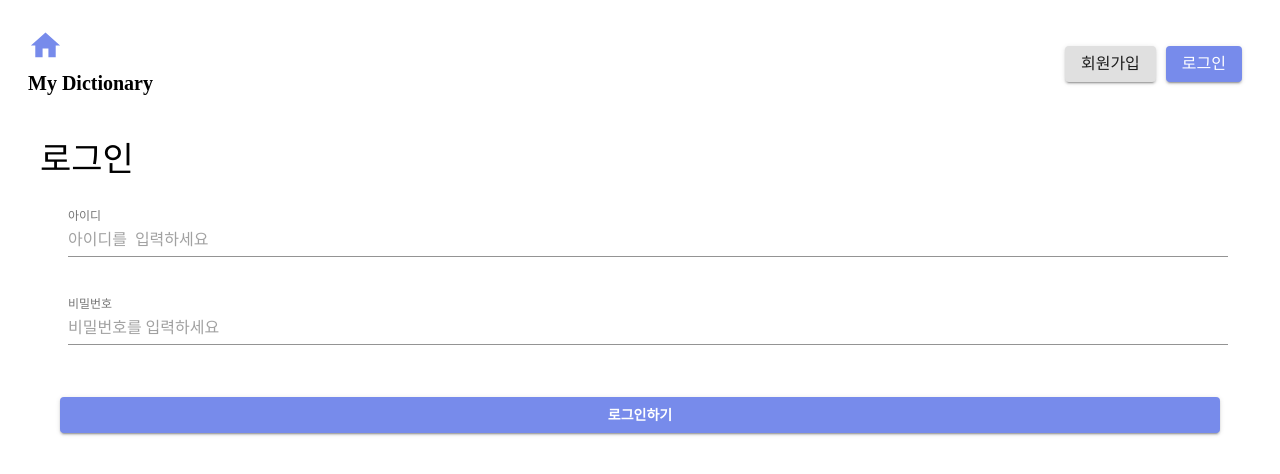
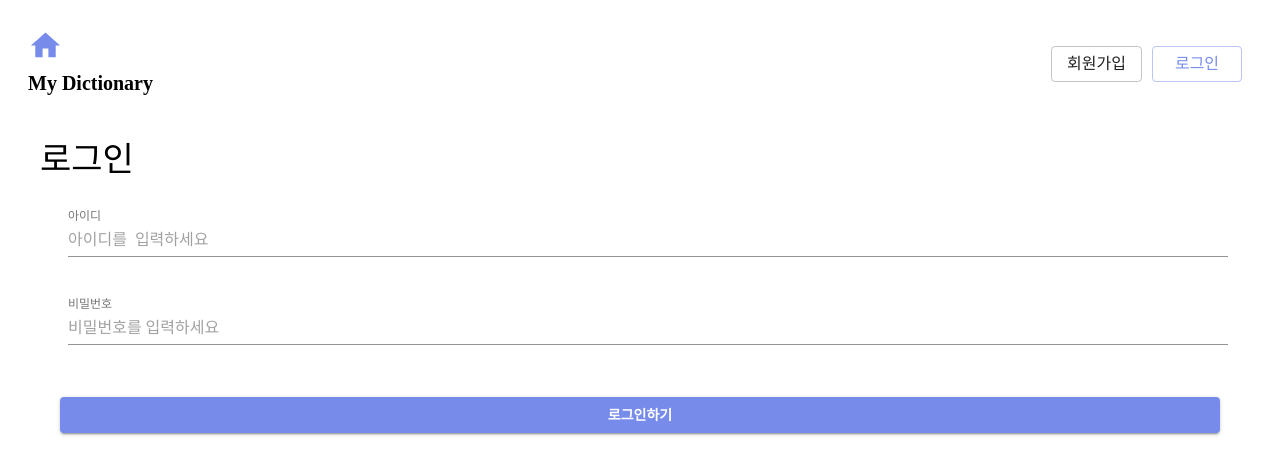
Before and after one commit to heesungjang/sparta-magazine-react, a React (Create React App) app in the folder sparta-magazine-react/: page /login in a window 1280 px wide. Shown: the top 474 px of the page. Built offline with nearby package versions, Linux system fonts and the light colour scheme.

Commit message:
20210706 - 로그인 리덕스 액션 + 디스페치 설정

```diff
--- a/sparta-magazine-react/src/components/Header.js
+++ b/sparta-magazine-react/src/components/Header.js
@@ -16,7 +16,7 @@ const ButtonContainer = styled.div`
 const Header = (props) => {
     const dispatch = useDispatch();
     const is_login = useSelector((state) => state.user.is_login);
-
+    console.log(is_login);
     if (is_login) {
         return (
             <React.Fragment>
@@ -27,17 +27,15 @@ const Header = (props) => {
                     alignItems="center"
                     justify="center"
                 >
-                    <Grid item={true} xs={2}>
-                        <HomeIcon color="primary" />
-                        <Typography variant="h5" medium>
-                            My Dictionary
-                        </Typography>
+                    <Grid item={true} xs={5}>
+                        <HomeIcon fontSize="large" color="primary" />
+                        <Typography variant="h6">My Dictionary </Typography>
                     </Grid>
                     {/* <Grid xs={3}></Grid> */}
-                    <Grid item={true} xs={10}>
+                    <Grid item={true} xs={7}>
                         <ButtonContainer>
                             <Button
-                                variant="contained"
+                                variant="outlined"
                                 color="secondary"
                                 onClick={() => {
                                     dispatch(userActions.logOut({}));
@@ -69,17 +67,17 @@ const Header = (props) => {
                     <ButtonContainer>
                         <Button
                             style={{ marginRight: "10px" }}
-                            variant="contained"
+                            variant="outlined"
                             onClick={() => {}}
                         >
                             <Typography>회원가입</Typography>
                         </Button>
                         <Button
                             color="primary"
-                            style={{ marginRight: "10px" }}
-                            variant="contained"
+                            style={{ marginRight: "10px", width: "90px" }}
+                            variant="outlined"
                         >
-                            <Typography>로그인</Typography>
+                            <Typography>로그인 </Typography>
                         </Button>
                     </ButtonContainer>
                 </Grid>
--- a/sparta-magazine-react/src/pages/Login.js
+++ b/sparta-magazine-react/src/pages/Login.js
@@ -20,7 +20,7 @@ const Login = (props) => {
     };
 
     const login = () => {
-        dispatch(userActions.logIn({ user_name: "perl" }));
+        dispatch(userActions.loginAction({ user_name: "perl" }));
     };
 
     return (
```
